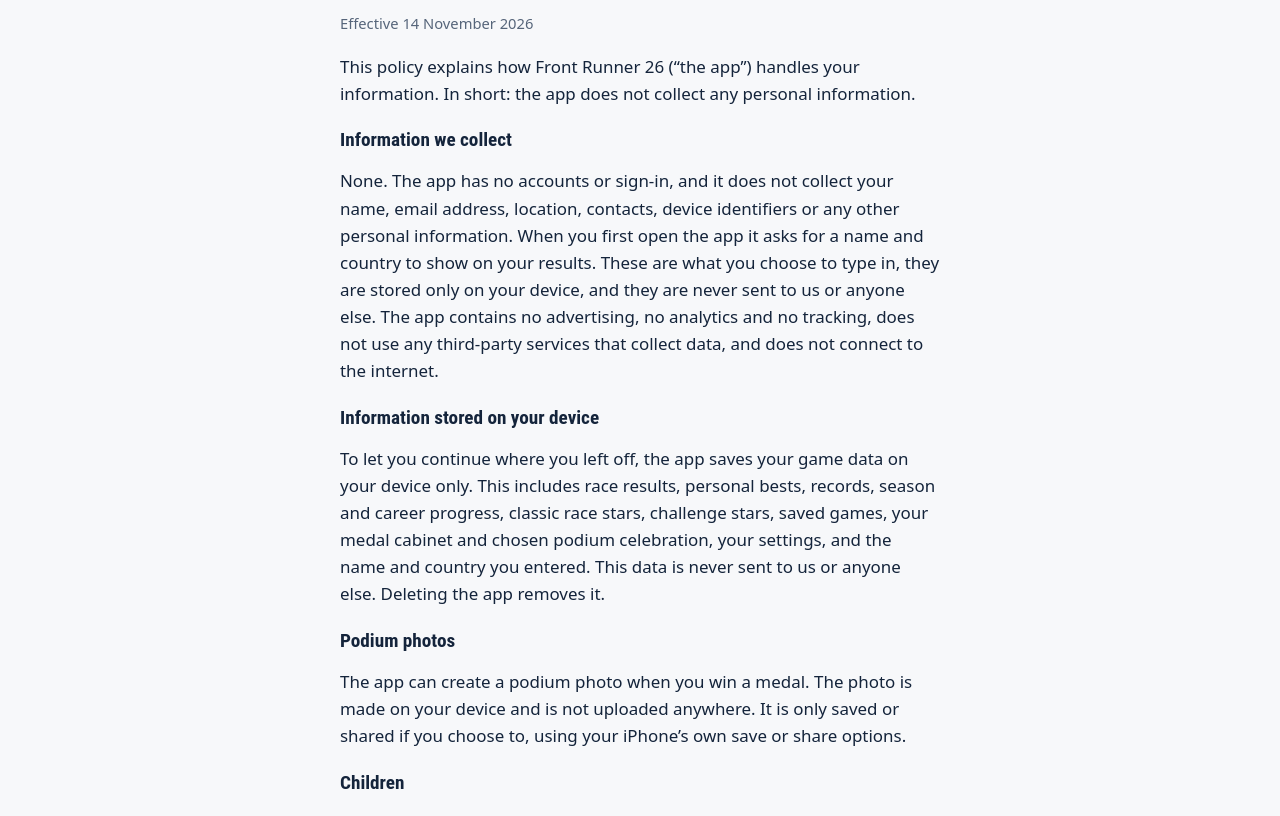
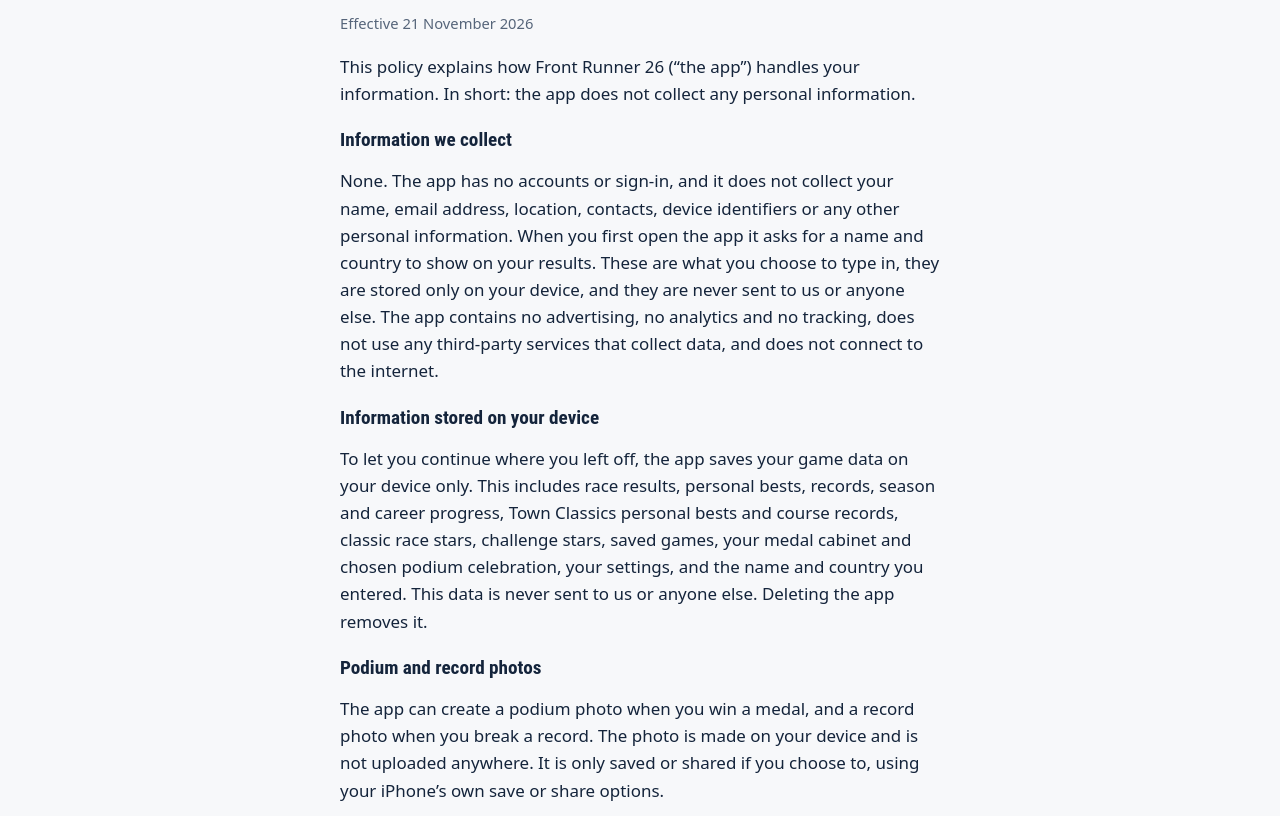
Before and after one commit to psdm77r7fn-lgtm/Front-Runner-26, a plain HTML site: page privacy.html in a window 1280 px wide. Shown: the part 126-942 px from the top of the page. Drawn offline with Linux system fonts and the light colour scheme.

Commit message:
Add files via upload

```diff
--- a/privacy.html
+++ b/privacy.html
@@ -10,17 +10,17 @@
 <nav aria-label="Site"><div class="wrap"><a href="./">Home</a><a href="support.html">Support</a><a href="privacy.html" aria-current="page">Privacy</a></div></nav>
 <main><div class="wrap">
   <h2>Privacy policy</h2>
-  <p class="meta">Effective 14 November 2026</p>
+  <p class="meta">Effective 21 November 2026</p>
   <p>This policy explains how Front Runner 26 (&ldquo;the app&rdquo;) handles your information. In short: the app does not collect any personal information.</p>
 
   <h3>Information we collect</h3>
   <p>None. The app has no accounts or sign-in, and it does not collect your name, email address, location, contacts, device identifiers or any other personal information. When you first open the app it asks for a name and country to show on your results. These are what you choose to type in, they are stored only on your device, and they are never sent to us or anyone else. The app contains no advertising, no analytics and no tracking, does not use any third-party services that collect data, and does not connect to the internet.</p>
 
   <h3>Information stored on your device</h3>
-  <p>To let you continue where you left off, the app saves your game data on your device only. This includes race results, personal bests, records, season and career progress, classic race stars, challenge stars, saved games, your medal cabinet and chosen podium celebration, your settings, and the name and country you entered. This data is never sent to us or anyone else. Deleting the app removes it.</p>
+  <p>To let you continue where you left off, the app saves your game data on your device only. This includes race results, personal bests, records, season and career progress, Town Classics personal bests and course records, classic race stars, challenge stars, saved games, your medal cabinet and chosen podium celebration, your settings, and the name and country you entered. This data is never sent to us or anyone else. Deleting the app removes it.</p>
 
-  <h3>Podium photos</h3>
-  <p>The app can create a podium photo when you win a medal. The photo is made on your device and is not uploaded anywhere. It is only saved or shared if you choose to, using your iPhone&rsquo;s own save or share options.</p>
+  <h3>Podium and record photos</h3>
+  <p>The app can create a podium photo when you win a medal, and a record photo when you break a record. The photo is made on your device and is not uploaded anywhere. It is only saved or shared if you choose to, using your iPhone&rsquo;s own save or share options.</p>
 
   <h3>Children</h3>
   <p>The app is suitable for all ages. Because it collects no personal information, it does not collect information from children.</p>
```
